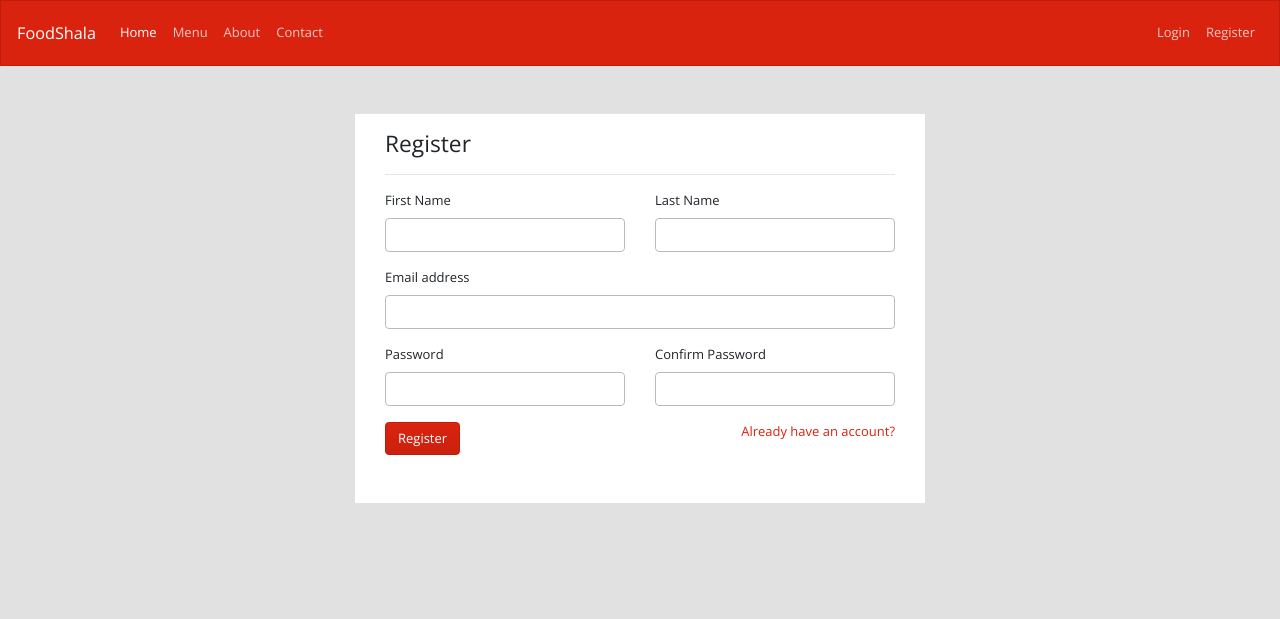
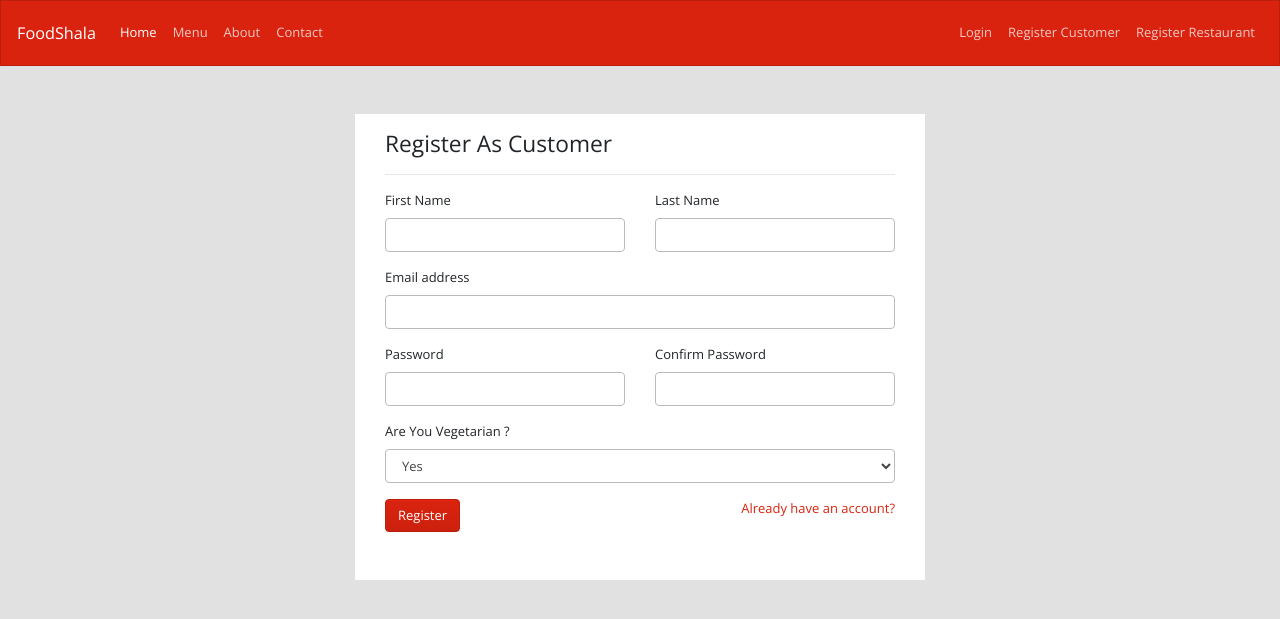
Before and after one commit to CoderOO7/foodshala, a CodeIgniter app: page /foodshala/index.php/users/register in a window 1280 px wide. Shown: the top 619 px of the page. Run offline with CodeIgniter, Linux system fonts and the light colour scheme.

Commit message:
Login/logout logic

```diff
--- a/application/config/routes.php
+++ b/application/config/routes.php
@@ -50,8 +50,11 @@ defined('BASEPATH') OR exit('No direct script access allowed');
 |		my-controller/my-method	-> my_controller/my_method
 */
 $route['orders'] = 'orders/index';
-$route['register'] = 'users/register';
-$route['login'] = 'users/index';
+
+$route['register-customer'] = 'users/register';
+$route['register-restaurant'] = 'users/register';
+$route['login'] = 'users/login';
+$route['logout'] = 'users/logout';
 $route['default_controller'] = 'pages/view';
 $route['(:any)'] = 'pages/view/$1';
 $route['404_override'] = '';
--- a/application/controllers/Users.php
+++ b/application/controllers/Users.php
@@ -1,84 +1,140 @@
 <?php
-class Users extends CI_Controller
-{
+class Users extends CI_Controller {
+
     public function __construct() {
-		parent::__construct();
-		$this->load->model('User_model','UserModel');
+        parent::__construct();
+        $this->load->model('User_model', 'user_model');
     }
 
-    public function index(){
+    public function login() {
 
-        $this->load->view('template/header');
-        $this->load->view('users/login');
-        $this->load->view('template/footer');
-    }
+        if ($this->input->method() === 'post') {
 
-    public function register()
-    {
-        if ($this->input->method() == 'post') {
-            //Add sever side validation
-            $rules = array(
-                array(
-                    'field' => 'firstname',
-                    'label' => 'First Name',
-                    'rules' => 'required|min_length[3]|max_length[20]'
-                ),
-                array(
-                    'field' => 'lastname',
-                    'label' => 'Last Name',
-                    'rules' => 'required|min_length[3]|max_length[20]'
-                ),
-                array(
-                    'field' => 'email',
-                    'label' => 'Email',
-                    'rules' => 'required|min_length[6]|max_length[50]|valid_email'
-                ),
+            //Run form validation check
+            $this->form_validation->set_rules('email', 'Email', 'required|min_length[6]|max_length[50]|trim|valid_email');
+            $this->form_validation->set_rules('password','Password','required|min_length[8]|max_length[255]|trim');
 
-                array(
-                    'field' => 'password',
-                    'label' => 'Password',
-                    'rules' => 'required|min_length[8]|max_length[255]',
-                ),
-                array(
-                    'field' => 'password_confirm',
-                    'label' => 'Password Confirmation',
-                    'rules' => 'matches[password]'
-                ),
-            );
-
-            $this->form_validation->set_rules($rules);
         }
 
-        if ($this->form_validation->run() == FALSE) {
+        if($this->form_validation->run() === FALSE){
 
+            //load the view
             $this->load->view('template/header');
-            $this->load->view('users/register');
+            $this->load->view('users/login');
             $this->load->view('template/footer');
 
-        } else {
-
-            //store the user in database
-            $insert_data = array(
-                'firstname' => $this->input->post('firstname', TRUE),
-                'lastname' => $this->input->post('lastname', TRUE),
-                'email' => $this->input->post('email', TRUE),
-                'password' => password_hash($this->input->post('password', TRUE), PASSWORD_DEFAULT),
-                'created_at' => time(),
-            );
+        }else{
 
             /**
-             * Load User Model
+             * Check for user authorization
              */
-            if ($this->UserModel->insert_user($insert_data)) {
 
-                $this->session->set_flashdata('success_flashData', 'You have registered successfully.');
-                redirect('Users/register');
+            $email    = $this->input->post('email', TRUE);
+            $password = $this->input->post('password', TRUE);
+
+            if ($this->user_model->resolve_user_login($email, $password)) {
+
+                $data = $this->user_model->get_user($email);
+                $firstname = $data->firstname;
+                $email = $data->email;
+                $role = $data->role;
+
+                $sesdata = array(
+                    'firstname'  => $firstname,
+                    'email'     => $email,
+                    'role'     => $role,
+                    'is_logged_in' => TRUE
+                );
+                $this->session->set_userdata($sesdata);
+
+                // access login for restaurant members
+                if ($role === 'restaurant') {
+                    redirect('menu');
+                } else {
+                    // access login for customers
+                    redirect('home');
+                }
             } else {
 
-                $this->session->set_flashdata('error_flashData', 'Invalid Registration.');
-                redirect('Users/register');
+                $this->session->set_flashdata('msg', 'Username or Password is Wrong');
+                redirect('login');
             }
 
         }
     }
+
+    public function logout(){
+
+        $user_data = $this->session->all_userdata();
+        foreach ($user_data as $key) {
+            if ($key != 'session_id' && $key != 'ip_address' && $key != 'user_agent' && $key != 'last_activity') {
+                $this->session->unset_userdata($key);
+            }
+        }
+        $this->session->sess_destroy();
+
+        redirect('home');
+    }
+
+    public function register() {
+
+        if ($this->input->method() == 'post') {
+
+            //Run form validation check
+            $this->form_validation->set_rules('firstname', 'First Name', 'required|min_length[3]|max_length[20]|trim');
+            $this->form_validation->set_rules('lastname', 'Last Name', 'required|min_length[3]|max_length[20]|trim');
+            $this->form_validation->set_rules('email', 'Email', 'required|min_length[6]|max_length[50]|trim|valid_email|is_unique[users.email]');
+            $this->form_validation->set_rules('password', 'Password', 'required|min_length[8]|max_length[255]|trim');
+            $this->form_validation->set_rules('password_confirm', 'Password Confirmation', 'matches[password]');
+
+        }
+
+        if ($this->form_validation->run() === FALSE) {
+
+            //load the view
+            if ($this->uri->segment(1) === "register-restaurant") {
+
+                $data['title'] = 'Register As Restaurant';
+
+                $this->load->view('template/header');
+                $this->load->view('users/register_restaurant', $data);
+                $this->load->view('template/footer');
+            } else {
+
+                $data['title'] = 'Register As Customer';
+
+                $this->load->view('template/header');
+                $this->load->view('users/register_customer', $data);
+                $this->load->view('template/footer');
+            }
+        } else {
+
+            /**
+             * Store user data in database
+             */
+
+            $user_data = array(
+                'firstname' => $this->input->post('firstname', TRUE),
+                'lastname' => $this->input->post('lastname', TRUE),
+                'email' => $this->input->post('email', TRUE),
+                'password' => $this->input->post('password', TRUE),
+                'vegen' => $this->input->post('vegen', TRUE),
+                'role' => $this->input->post('role', TRUE)
+            );
+
+            if ($this->user_model->insert_user($user_data)) {
+
+                $this->session->set_flashdata('success_flashData', 'You have registered successfully.');
+                redirect('login');
+            } else {
+
+                $this->session->set_flashdata('error_flashData', 'Invalid Registration.');
+                if ($this->uri->segment(1) === "register-restaurant") {
+                    redirect('register-restaurant');
+                } else {
+                    redirect('register-customer');
+                }
+            }
+        }
+    }
 }
--- a/application/models/User_model.php
+++ b/application/models/User_model.php
@@ -8,25 +8,26 @@ class User_model extends CI_Model
         $this->load->database();
     }
 
+
     public function insert_user($userdata){
-
+        $userdata['password'] = $this->hash_password($userdata['password']);
         return $this->db->insert('users', $userdata);
     }
 
-    public function get_user_id_from_email($email) {
+    /* public function get_user_id_from_email($email) {
 
 		$this->db->select('id');
 		$this->db->from('users');
 		$this->db->where('email', $email);
 
 		return $this->db->get()->row('id');
-    }
+    } */
 
 
-    public function get_user($user_id) {
+    public function get_user($email) {
 
 		$this->db->from('users');
-        $this->db->where('id', $user_id);
+        $this->db->where('email', $email);
 
 		return $this->db->get()->row();
     }
@@ -40,6 +41,12 @@ class User_model extends CI_Model
 
 		return $this->verify_password_hash($password, $hash);
 
+    }
+
+    private function hash_password($password) {
+
+		return password_hash($password, PASSWORD_BCRYPT);
+
 	}
 
     private function verify_password_hash($password, $hash) {
--- a/application/views/template/header.php
+++ b/application/views/template/header.php
@@ -22,22 +22,31 @@
                     <a class="nav-link" href="<?php echo base_url() ?>">Home<span class="sr-only">(current)</span></a>
                 </li>
                 <li class="nav-item">
-                    <a class="nav-link" href="<?php echo base_url(); ?>/menu">Menu</a>
+                    <a class="nav-link" href="<?php echo base_url(); ?>menu">Menu</a>
                 </li>
                 <li class="nav-item">
-                    <a class="nav-link" href="<?php echo base_url(); ?>/about">About</a>
+                    <a class="nav-link" href="<?php echo base_url(); ?>about">About</a>
                 </li>
                 <li class="nav-item">
-                    <a class="nav-link" href="<?php echo base_url(); ?>/contact">Contact</a>
+                    <a class="nav-link" href="<?php echo base_url(); ?>contact">Contact</a>
                 </li>
             </ul>
             <ul class="navbar-nav ml-auto">
-                <li class="nav-item">
-                    <a class="nav-link" href="<?php echo base_url(); ?>/login">Login</a>
-                </li>
-                <li class="nav-item">
-                    <a class="nav-link" href="<?php echo base_url(); ?>/register">Register</a>
-                </li>
+                <?php if(! $this->session->has_userdata('is_logged_in')): ?>
+                    <li class="nav-item">
+                        <a class="nav-link" href="<?php echo base_url(); ?>login">Login</a>
+                    </li>
+                    <li class="nav-item">
+                        <a class="nav-link" href="<?php echo base_url(); ?>register-customer">Register Customer</a>
+                    </li>
+                    <li class="nav-item">
+                        <a class="nav-link" href="<?php echo base_url(); ?>register-restaurant">Register Restaurant</a>
+                    </li>
+                <?php else: ?>
+                    <li class="nav-item">
+                        <a class="nav-link" href="<?php echo base_url(); ?>logout">Logout</a>
+                    </li>
+                <?php endif; ?>
             </ul>
         </div>
     </nav>
--- a/application/views/users/login.php
+++ b/application/views/users/login.php
@@ -3,7 +3,7 @@
         <div class="container">
             <h3>Login</h3>
             <hr>
-            <form class="" action="/" method="post">
+            <form class="" action="<?php echo base_url()?>login" method="post">
                 <div class="form-group">
                     <label for="email">Email address</label>
                     <input type="email" class="form-control" name="email" id="email" value="<?= set_value('email')?>" required>
@@ -18,7 +18,7 @@
                         <button type="submit" class="btn btn-primary">Login</button>
                     </div>
                     <div class="col-12 col-sm-8 text-right">
-                        <a href="<?php echo base_url()?>/register">Don't have an account yet?</a>
+                        <a href="<?php echo base_url()?>register">Don't have an account yet?</a>
                     </div>
                 </div>
             </form>
--- /dev/null
+++ b/application/views/users/register_customer.php
@@ -0,0 +1,80 @@
+<div class="row">
+    <div class="col-12 col-sm8 offset-sm-2 col-md-6 offset-md-3 mt-5 pt-3 pb-3 pb-5 bg-white from-wrapper">
+        <div class="container">
+            <h3><?= $title ?></h3>
+            <hr>
+            <form class="" action="<?php echo base_url()?>register-customer" method="post">
+                <div class="row">
+                    <div class="col-12 col-sm-6">
+                        <div class="form-group">
+                            <label for="firstname">First Name</label>
+                            <input type="text" class="form-control" name="firstname" id="firstname" value="<?= set_value('firstname')?>" required>
+                        </div>
+                    </div>
+                    <div class="col-12 col-sm-6">
+                        <div class="form-group">
+                            <label for="lastname">Last Name</label>
+                            <input type="text" class="form-control" name="lastname" id="lastname" value="<?= set_value('lastname')?>" required>
+                        </div>
+                    </div>
+                    <div class="col-12">
+                        <div class="form-group">
+                            <label for="email">Email address</label>
+                            <input type="email" class="form-control" name="email" id="email" value="<?= set_value('email')?>" required>
+                        </div>
+                    </div>
+                    <div class="col-12 col-sm-6">
+                        <div class="form-group">
+                            <label for="password">Password</label>
+                            <input type="password" class="form-control" name="password" id="password" required>
+                        </div>
+                    </div>
+                    <div class="col-12 col-sm-6">
+                        <div class="form-group">
+                            <label for="password_confirm">Confirm Password</label>
+                            <input type="password" class="form-control" name="password_confirm" id="password_confirm" required>
+                        </div>
+                    </div>
+                    <div class="col-12">
+                        <div class="form-group">
+                            <label for="vegen">Are You Vegetarian ?</label>
+                            <select class="form-control" name="vegen" id="vegan">
+                                <option value="1">Yes</option>
+                                <option value="0">No</option>
+                            </select>
+                        </div>
+                    </div>
+
+                    <!-- Hidden input for setting the role to customer -->
+		            <input type="text" hidden value="customer" name="role">
+
+                    <!-- Show validation errors if any occur -->
+                    <?php if (validation_errors()) : ?>
+                        <div class="col-md-12">
+                            <div class="alert alert-danger" role="alert">
+                                <?= validation_errors() ?>
+                            </div>
+                        </div>
+                    <?php endif; ?>
+                    <?php if (isset($error)) : ?>
+                        <div class="col-md-12">
+                            <div class="alert alert-danger" role="alert">
+                                <?= $error ?>
+                            </div>
+                        </div>
+                    <?php endif; ?>
+                </div>
+
+
+                <div class="row">
+                    <div class="col-12 col-sm-4">
+                        <button type="submit" class="btn btn-primary">Register</button>
+                    </div>
+                    <div class="col-12 col-sm-8 text-right">
+                        <a href="<?php echo base_url()?>user/login">Already have an account?</a>
+                    </div>
+                </div>
+            </form>
+        </div>
+    </div>
+</div>
--- a/application/views/users/register.php
+++ b/application/views/users/register_restaurant.php
@@ -1,9 +1,9 @@
 <div class="row">
     <div class="col-12 col-sm8 offset-sm-2 col-md-6 offset-md-3 mt-5 pt-3 pb-3 pb-5 bg-white from-wrapper">
         <div class="container">
-            <h3>Register</h3>
+            <h3><?= $title ?></h3>
             <hr>
-            <form class="" action="<?php echo base_url()?>/register" method="post">
+            <form class="" action="<?php echo base_url()?>register-restaurant" method="post">
                 <div class="row">
                     <div class="col-12 col-sm-6">
                         <div class="form-group">
@@ -35,13 +35,14 @@
                             <input type="password" class="form-control" name="password_confirm" id="password_confirm" required>
                         </div>
                     </div>
-                    <!-- <?php if(isset($validation)): ?>
-                        <div class="col-12">
-                            <div class="alert alert-danger">
-                                <?= $validation->listErrors()?>
-                            </div>
-                        </div>
-                    <?php endif; ?> -->
+
+                    <!-- Hidden input for setting the vegen to NA for restaurant -->
+		            <input type="text" hidden value="NA" name="vegen">
+
+                    <!-- Hidden input for setting the role to restaurant -->
+		            <input type="text" hidden value="restaurant" name="role">
+
+                    <!-- Show validation errors if any occur -->
                     <?php if (validation_errors()) : ?>
                         <div class="col-md-12">
                             <div class="alert alert-danger" role="alert">
@@ -64,7 +65,7 @@
                         <button type="submit" class="btn btn-primary">Register</button>
                     </div>
                     <div class="col-12 col-sm-8 text-right">
-                        <a href="<?php echo base_url()?>/login">Already have an account?</a>
+                        <a href="<?php echo base_url()?>login">Already have an account?</a>
                     </div>
                 </div>
             </form>
```
